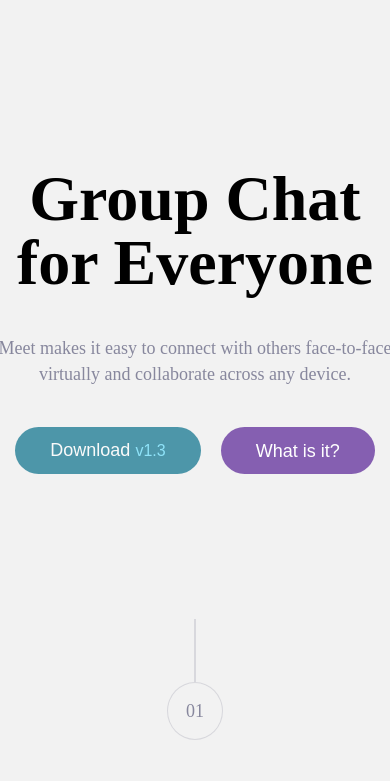
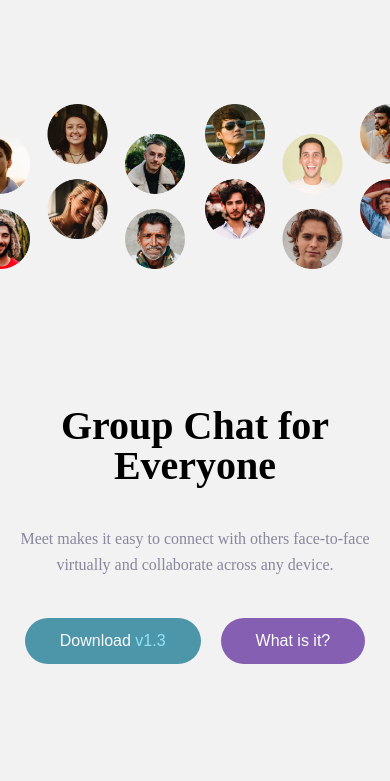
Before and after one commit to rui-calvario/Meet-Landing-Page, a website: page index.html in a window 390 px wide. Shown: the part 59-840 px from the top of the page. Drawn offline with Linux system fonts and the light colour scheme.

Commit message:
Fully Responsive

```diff
--- a/scss/_variablesMixins.scss
+++ b/scss/_variablesMixins.scss
@@ -20,6 +20,16 @@ $font: 'Red Hat Display', sans-serif;
 	font-weight: 900;
 	font-size: 4rem;
 	line-height: 4rem;
+
+	@media screen and (max-width: 1280px) {
+		font-size: 3rem;
+		line-height: 3rem;
+	}
+
+	@media screen and (max-width: 420px) {
+		font-size: 2.5rem;
+		line-height: 2.5rem;
+	}
 }
 
 @mixin heading2 {
@@ -54,6 +64,10 @@ $font: 'Red Hat Display', sans-serif;
 	font-size: 1.125rem;
 	line-height: 1.625rem;
 	color: $gray;
+
+	@media screen and (max-width: 768px) {
+		font-size: 1rem;
+	}
 }
 
 //BUTTON MIXINS
--- a/scss/landing.scss
+++ b/scss/landing.scss
@@ -2,55 +2,98 @@
 
 //LANDING
 .landing {
+	position: relative;
 	margin: 0 auto;
 	padding: 0;
-	position: relative;
-	width: 100%;
 	height: 70vh;
-	display: flex;
-	justify-content: center;
-	align-items: center;
-	overflow: hidden;
+
+	@media screen and (max-width: 1280px) {
+		height: 85vh;
+		margin-bottom: 10%;
+	}
 }
 
 .landing-container {
+	height: 100%;
 	display: grid;
-	grid-template-columns: 25% 50% 25%;
+	grid-template-columns: repeat(auto-fit, minmax(426px, 1fr));
+	justify-content: space-between;
+	align-items: center;
+	overflow: hidden;
+
+	@media screen and (max-width: 1280px) {
+		grid-template-columns: repeat(auto-fit, minmax(256px, 2fr));
+		grid-template-columns: 50% 50%;
+		padding: 3% 0;
+	}
 }
 
 .hero-left {
-	height: 100%;
-	display: flex;
-	justify-content: flex-start;
+	justify-self: start;
+	margin-left: -30px;
+
+	@media screen and (max-width: 1280px) {
+		order: 1;
+		justify-self: end;
+		margin-right: 5%;
+	}
+}
+
+.heading-content {
+	justify-self: center;
+
+	@media screen and (max-width: 1280px) {
+		order: 3;
+		grid-column: 1 / -1;
+		padding: 8% 25%;
+	}
+
+	@media screen and (max-width: 768px) {
+		padding: 8% 10%;
+	}
+
+	@media screen and (max-width: 768px) {
+		padding: 0% 5%;
+	}
+
+	@media screen and (max-width: 375px) {
+		padding: 0% 2%;
+	}
+}
+
+.hero-right {
+	justify-self: end;
+	justify-content: end;
+	margin-right: -30px;
+
+	@media screen and (max-width: 1280px) {
+		justify-self: start;
+		justify-content: start;
+		margin-left: 5%;
+		order: 2;
+	}
 }
 
 .hero-left img {
-	object-fit: cover;
-	margin-left: -30px;
-}
+	max-width: 100%;
 
-.heading-content {
-	display: flex;
-	flex-direction: column;
-	justify-content: center;
-	align-items: center;
-	padding: 0 5rem;
-}
-
-.hero-right {
-	height: 100%;
-	display: flex;
-	justify-content: flex-end;
+	@media screen and (max-width: 1280px) {
+		max-width: 100%;
+	}
 }
 
 .hero-right img {
-	object-fit: cover;
-	margin-right: -30px;
+	max-width: 100%;
+
+	@media screen and (max-width: 1280px) {
+		// max-width: 100%;
+	}
 }
 
 .landing-buttons {
 	display: flex;
 	flex-direction: row;
+	justify-content: center;
 }
 
 button.download {
```
Also changed, not shown: css/app.css, css/landing.css.
